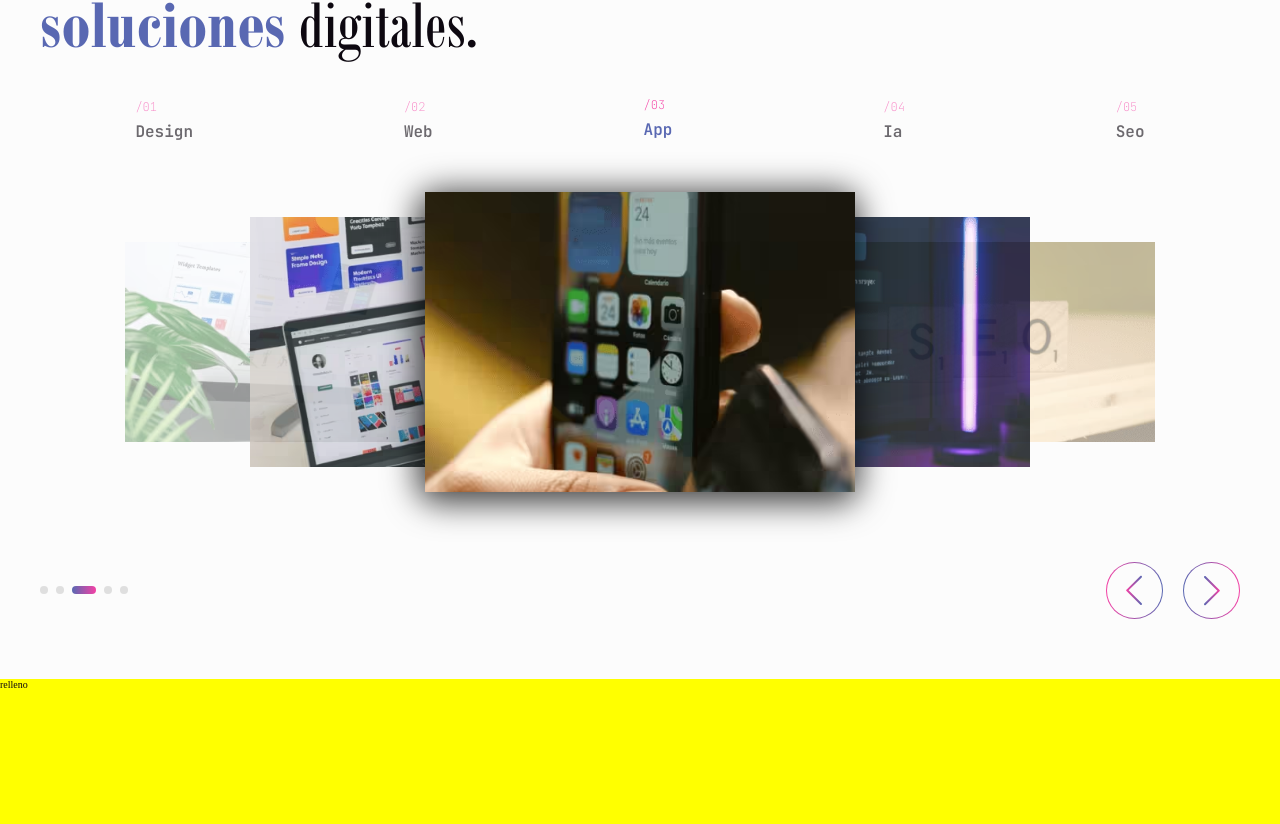
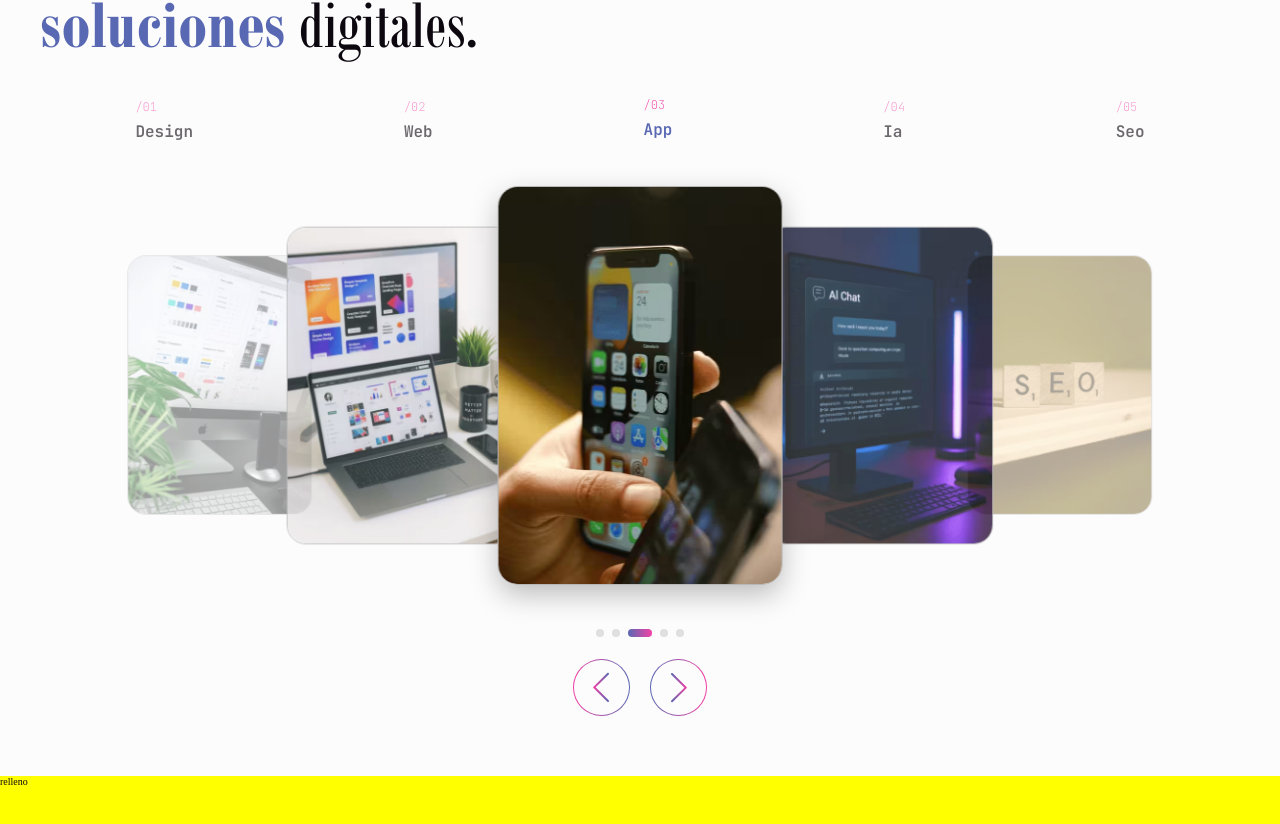
Before and after one commit to MarioRivVal/netneo-services, a React (Vite) app: page / in a window 1280 px wide. Shown: the part 1855-2679 px from the top of the page. Built offline with nearby package versions, Linux system fonts and the light colour scheme; a web font is replaced by a local one.

Commit message:
SLIDER corrected in both version, first test before de touch slider

```diff
--- a/src/assets/styles/pages/home.module.css
+++ b/src/assets/styles/pages/home.module.css
@@ -51,66 +51,81 @@
 /* GALLERY */
 
 .gallery {
-  width: 100%;
   position: relative;
+  height: clamp(40rem, 68vw, 48rem);
   display: flex;
   align-items: center;
-  height: 400px;
   margin: 0 auto;
-  max-width: 1000px;
 }
+
 .galleryItem {
-  height: 200px;
+  position: absolute;
+  z-index: 0;
   opacity: 0;
-  position: absolute;
-  transition: all 0.3s ease-in-out;
-  width: 330px;
-  z-index: 0;
-  border-radius: 15px;
-  background-size: contain;
+  border-radius: 2rem;
+  border: solid 0.1rem var(--gray-3);
+  aspect-ratio: 5 / 7;
+  transition: left 0.35s cubic-bezier(0.2, 0.7, 0.2, 1),
+    height 0.35s cubic-bezier(0.2, 0.7, 0.2, 1),
+    transform 0.35s cubic-bezier(0.2, 0.7, 0.2, 1), opacity 0.25s ease,
+    box-shadow 0.25s ease;
+  backface-visibility: hidden;
+  will-change: left, height, transform, opacity;
+  overflow: hidden;
+  /* Todos parten centrados horizontalmente; el “stack” lo da translateX */
+  left: 50%;
 }
-.galleryItem1 {
-  left: 15%;
-  opacity: 0.4;
-  transform: translateX(-50%);
+
+.galleryItem img {
+  pointer-events: none;
 }
-.galleryItem2,
-.galleryItem4 {
-  height: 250px;
-  opacity: 0.8;
-  width: 380px;
-  z-index: 1;
+/* ---- Posiciones (MÓVIL) ----
+   Centro (3) visible; el resto “asoma” por la izquierda.
+   Ajusta los desplazamientos (vw) si quieres más/menos solapamiento.
+*/
+.galleryItem3 {
+  transform: translateX(-30%) scale(1);
+  opacity: 1;
+  z-index: 4;
+  height: 82%;
+  box-shadow: 0 10px 28px rgba(0, 0, 0, 0.25);
 }
 
 .galleryItem2 {
-  left: 30%;
-  transform: translateX(-50%);
+  transform: translateX(calc(-30% - 12vw)) scale(0.96);
+  opacity: 0.85;
+  z-index: 3;
+  height: 70%;
 }
 
-.galleryItem3 {
-  width: 430px;
-  height: 300px;
-  left: 50%;
-  opacity: 1;
-  transform: translateX(-50%);
-  box-shadow: -2px 5px 33px 6px rgba(0, 0, 0, 0.75);
-  z-index: 2;
+.galleryItem1 {
+  transform: translateX(calc(-30% - 22vw)) scale(0.93);
+  opacity: 0.6;
+  z-index: 1;
+  height: 64%;
 }
+
 .galleryItem4 {
-  left: 70%;
-  transform: translateX(-50%);
+  transform: translateX(calc(-30% - 30vw)) scale(0.9);
+  opacity: 0.35;
+  z-index: 1;
+  height: 58%;
 }
+
+/* La 5ª queda “escondida” */
 .galleryItem5 {
-  left: 85%;
-  opacity: 0.4;
-  transform: translateX(-50%);
+  transform: translateX(calc(-30% - 38vw)) scale(0.9);
+  opacity: 0;
+  height: 58%;
+  pointer-events: none;
 }
 
 /* ---------- CONTROLES ---------- */
 
 .sliderBtns {
-  margin-top: 2rem;
   display: flex;
+  flex-direction: column;
+  gap: 2rem;
   align-items: center;
   justify-content: space-between;
 }
@@ -155,13 +170,77 @@
 
 .chevronBtn {
   border: 0.1rem solid transparent;
+  background: none;
   padding: 1rem;
   border-radius: 50rem;
   display: flex;
   background: linear-gradient(var(--white), var(--white)) padding-box,
     linear-gradient(90deg, var(--blue), var(--pink)) border-box;
+  cursor: pointer;
+}
+
+.chevronBtn svg {
+  transition: transform 0.1s ease;
+}
+
+.chevronBtn:hover svg {
+  transform: translateX(0.5rem);
 }
 
 .chevronLeft {
   transform: rotate(180deg);
 }
+
+/* ========== DESKTOP (>= 780px): tu layout ancho actual ========== */
+
+@media (min-width: 780px) {
+  .gallery {
+    height: clamp(28rem, 38vw, 55rem);
+    max-width: 120rem; /* como tenías */
+  }
+
+  .galleryItem {
+    /* volvemos a usar left fijo por posiciones y tamaños por px */
+    transition: left 0.35s cubic-bezier(0.2, 0.7, 0.2, 1),
+      height 0.35s cubic-bezier(0.2, 0.7, 0.2, 1),
+      transform 0.35s cubic-bezier(0.2, 0.7, 0.2, 1), opacity 0.25s ease,
+      box-shadow 0.25s ease;
+    will-change: left, height, transform, opacity;
+  }
+
+  .galleryItem1 {
+    left: 15%;
+    transform: translateX(-50%) scale(0.92);
+    opacity: 0.4;
+    height: 58%;
+  }
+  .galleryItem2 {
+    left: 30%;
+    transform: translateX(-50%) scale(0.96);
+    opacity: 0.8;
+    z-index: 1;
+    height: 68%;
+  }
+  .galleryItem3 {
+    left: 50%;
+    transform: translateX(-50%) scale(1);
+    opacity: 1;
+    z-index: 2;
+    height: 82%;
+    box-shadow: 0 10px 28px rgba(0, 0, 0, 0.25);
+  }
+  .galleryItem4 {
+    left: 70%;
+    transform: translateX(-50%) scale(0.96);
+    opacity: 0.8;
+    z-index: 1;
+    height: 68%;
+  }
+  .galleryItem5 {
+    left: 85%;
+    transform: translateX(-50%) scale(0.92);
+    opacity: 0.4;
+    height: 58%;
+    pointer-events: auto;
+  }
+}
```
